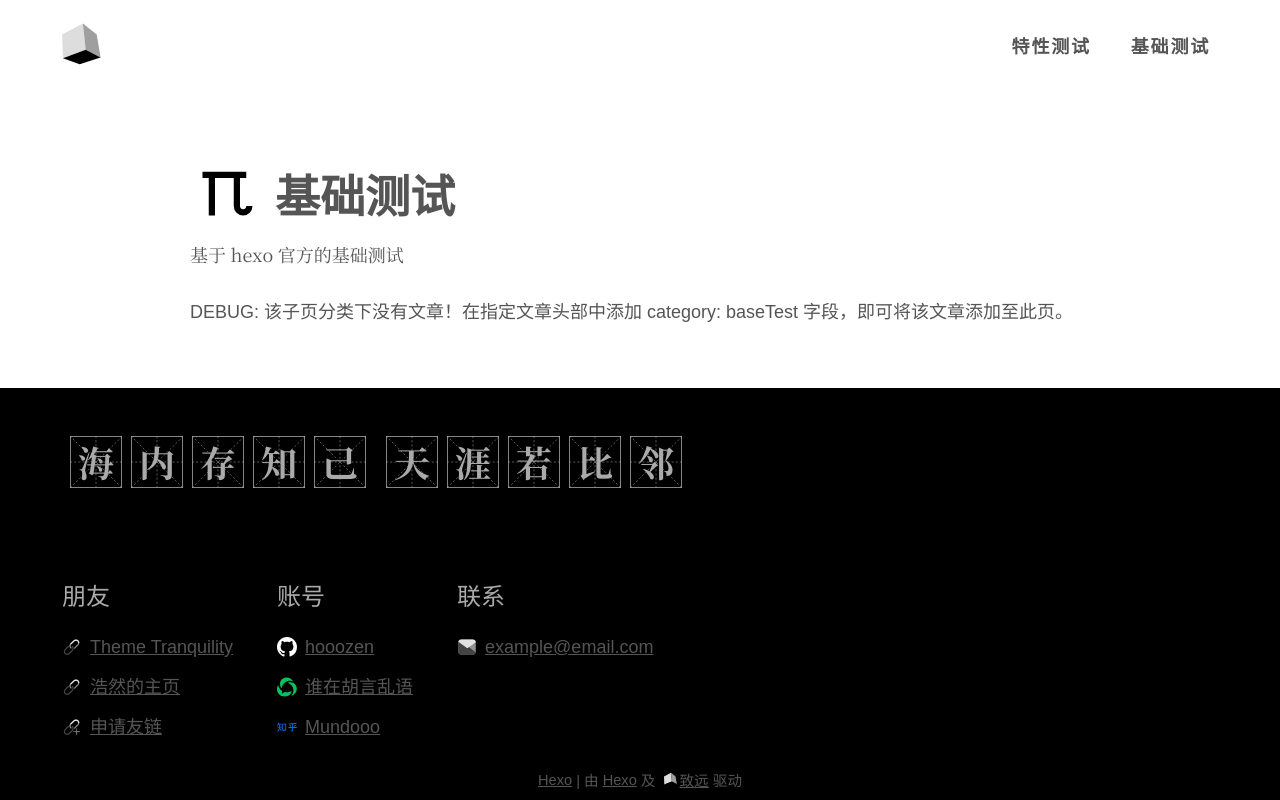
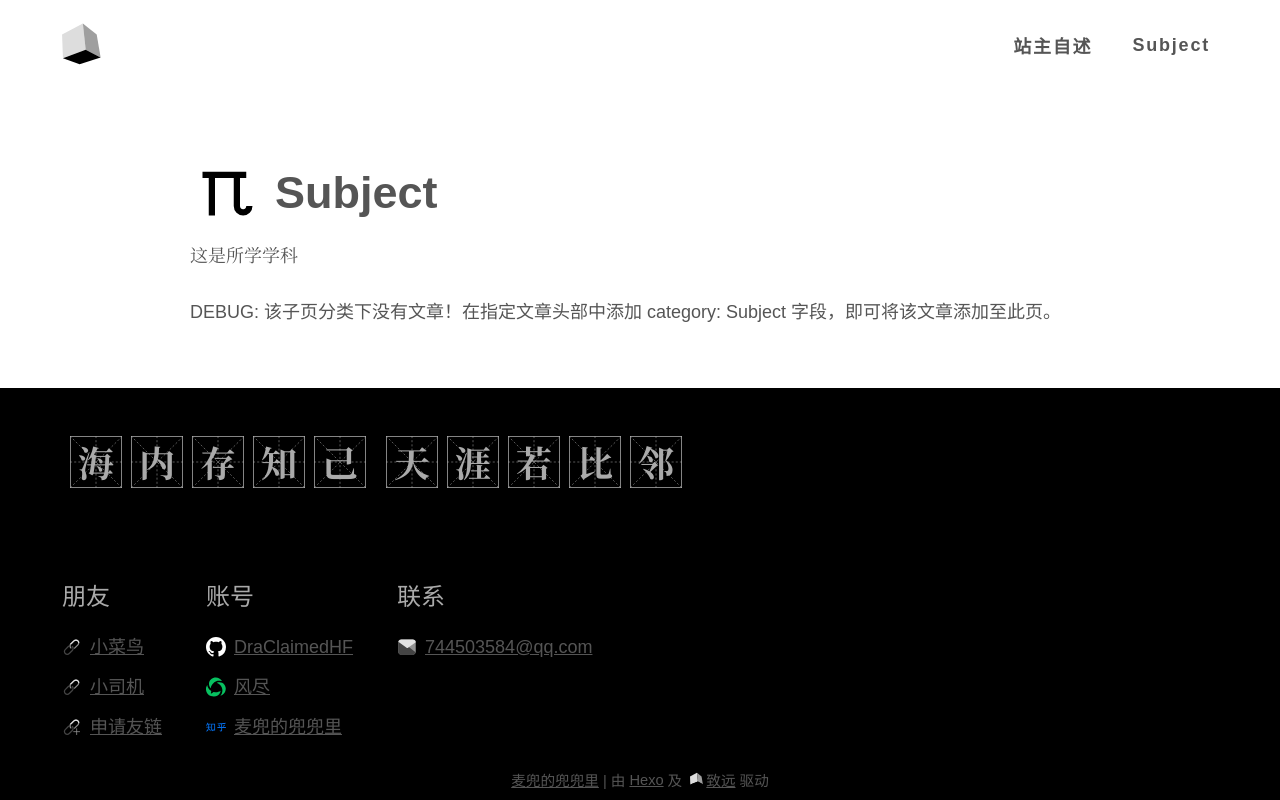
Before and after one commit to DraClaimedHF/DraClaimedHF.github.io, a plain HTML site: page base/index.html in a window 1280 px wide. Drawn offline with Linux system fonts and the light colour scheme.

Commit message:
Site updated: 2024-01-05 18:31:25

```diff
--- a/base/index.html
+++ b/base/index.html
@@ -5,7 +5,7 @@
     <meta name="viewport" content="initial-scale=1.0, width=device-width"/>
     <title>
 
-        基础测试 | Hexo
+        Subject | 麦兜的兜兜里
 
     </title>
     <meta name="description" content=""/>
@@ -71,9 +71,9 @@
         <div class="nav-menu">
 
 
-              <a class="nav-menu-item" href="/feat">特性测试</a>
+              <a class="nav-menu-item" href="/feat">站主自述</a>
 
-              <a class="nav-menu-item" href="/base">基础测试</a>
+              <a class="nav-menu-item" href="/base">Subject</a>
 
 
 
@@ -88,9 +88,9 @@
       <div class="wall-category-title">
         <div class="title-icon"
              style="background-image: url(/images/icon/icon-pi.svg)"></div>
-        基础测试
+        Subject
       </div>
-      <div class="wall-category-description">基于 hexo 官方的基础测试</div>
+      <div class="wall-category-description">这是所学学科</div>
       <div class="wall-category-tags">
         <div id="tags-outer"></div>
       </div>
@@ -98,7 +98,7 @@
   </div>
   <div class="post-list">
 
-      DEBUG: 该子页分类下没有文章！在指定文章头部中添加 category: baseTest 字段，即可将该文章添加至此页。
+      DEBUG: 该子页分类下没有文章！在指定文章头部中添加 category: Subject 字段，即可将该文章添加至此页。
 
 
   </div>
@@ -145,18 +145,18 @@
 
                   <div class="text">
                     <img alt="link" height="20px" width="20px" src="/images/icon/icon-link.svg"/>
-                    <a class="foot-link" target="_blank" rel="noopener" href="https://github.com/hooozen/hexo-theme-tranquility">Theme Tranquility</a>
+                    <a class="foot-link" href="">小菜鸟</a>
                   </div>
 
                   <div class="text">
                     <img alt="link" height="20px" width="20px" src="/images/icon/icon-link.svg"/>
-                    <a class="foot-link" target="_blank" rel="noopener" href="https://hozen.site">浩然的主页</a>
+                    <a class="foot-link" href="">小司机</a>
                   </div>
 
                 <div class="text">
                   <img alt="link" height="20px" width="20px" src="/images/icon/icon-link+.svg"/>
                   <a class="foot-link"
-                     href="mailto:example@email.com?subject=%E7%94%B3%E8%AF%B7%20Hozen.site%20%E7%9A%84%E5%8F%8B%E9%93%BE%E4%BD%8D%E7%BD%AE">
+                     href="mailto:744503584@qq.com?subject=%E7%94%B3%E8%AF%B7%20Hozen.site%20%E7%9A%84%E5%8F%8B%E9%93%BE%E4%BD%8D%E7%BD%AE">
                   申请友链</a>
                 </div>
               </div>
@@ -169,17 +169,17 @@
 
                   <div class="text">
                     <img alt="link" height="20px" width="20px" src="/images/logo-github.svg"/>
-                    <a class="foot-link" target="_blank" rel="noopener" href="https://github.com/hooozen">hooozen</a>
+                    <a class="foot-link" target="_blank" rel="noopener" href="https://github.com/DraClaimedHF">DraClaimedHF</a>
                   </div>
 
                   <div class="text">
                     <img alt="link" height="20px" width="20px" src="/images/logo-wx.svg"/>
-                    <a class="foot-link" target="_blank" rel="noopener" href="https://mp.weixin.qq.com/s?__biz=MzI3NzQ4NDkzNg==&mid=2247484469&idx=1&sn=8a442bb67397f52cce5c38c3f9b41e36&chksm=eb64c0d2dc1349c40d2e1bb55615ae28b3f2951be22f00717b9ade98c851082e42dc666ab45d#rd">谁在胡言乱语</a>
+                    <a class="foot-link" href="">风尽</a>
                   </div>
 
                   <div class="text">
                     <img alt="link" height="20px" width="20px" src="/images/logo-zh.svg"/>
-                    <a class="foot-link" target="_blank" rel="noopener" href="https://www.zhihu.com/people/hozen">Mundooo</a>
+                    <a class="foot-link" target="_blank" rel="noopener" href="https://space.bilibili.com/291237085">麦兜的兜兜里</a>
                   </div>
 
               </div>
@@ -190,13 +190,13 @@
             <div class="foot-item__body">
               <div class="text">
                 <img alt="link" height="20px" width="20px" src="/images/icon/icon-email.svg"/>
-                <a class="foot-link" href="mailto:example@email.com">example@email.com</a>
+                <a class="foot-link" href="mailto:744503584@qq.com">744503584@qq.com</a>
               </div>
             </div>
           </div>
         </div>
         <div class="copyright">
-          <a href="http://example.com">Hexo</a> &nbsp;|&nbsp;由&nbsp;<a target="_blank" rel="noopener" href="https://hexo.io/">Hexo</a>&nbsp;及&nbsp;
+          <a href="http://example.com">麦兜的兜兜里</a> &nbsp;|&nbsp;由&nbsp;<a target="_blank" rel="noopener" href="https://hexo.io/">Hexo</a>&nbsp;及&nbsp;
           <svg width="20" height="20" viewBox="0 0 725 725">
             <path fill-rule="evenodd" fill="rgb(221, 221, 221)" d="M145.870,236.632 L396.955,103.578 L431.292,419.44 L156.600,522.53 L145.870,236.632 Z"/>
             <path fill-rule="evenodd" fill="rgb(159, 159, 159)" d="M396.955,103.578 L564.345,234.486 L611.558,513.469 L431.292,419.44 L396.955,103.578 Z"/>
```
Also changed, not shown: 2024/01/05/hello-world/index.html (+11 -11 lines), blog/index.html (+11 -11 lines), feat/index.html (+13 -13 lines), index.html (+13 -13 lines), font/bold.ttf, font/regular.ttf.
